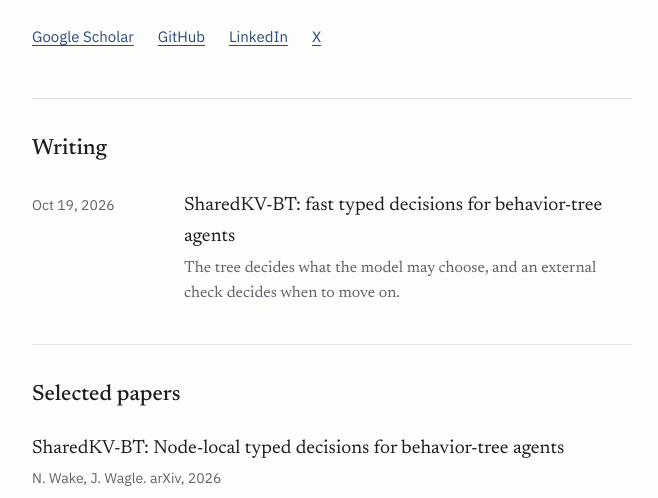
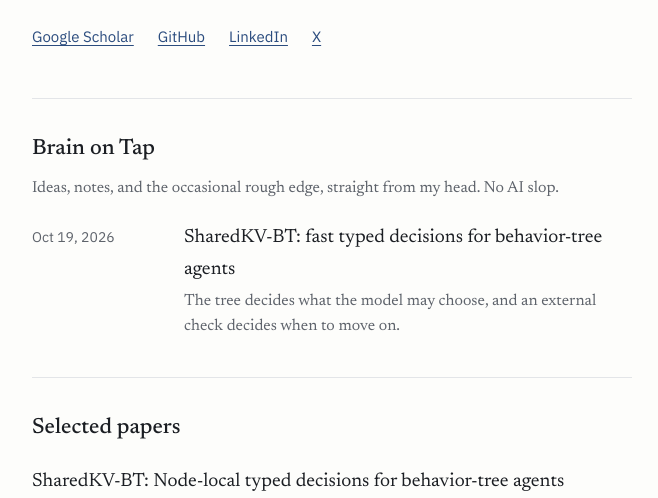
Before and after one commit to Naoki-Wake/Naoki-Wake.github.io, a plain HTML site: page index.html in a window 1280 px wide. Shown: the part 300-798 px from the top of the page, without its empty margins (308-966 px from the left). Drawn offline with Linux system fonts and the light colour scheme.

Commit message:
Personalize homepage writing section as Brain on Tap

```diff
--- a/index.html
+++ b/index.html
@@ -38,7 +38,8 @@
     </header>
 
     <section class="section" id="writing" aria-labelledby="writing-title">
-      <h2 id="writing-title">Writing</h2>
+      <h2 id="writing-title">Brain on Tap</h2>
+      <p class="writing-description">Ideas, notes, and the occasional rough edge, straight from my head. No AI slop.</p>
       <ol class="posts" reversed>
         <li>
           <time datetime="2026-10-19">Oct 19, 2026</time>
--- a/style.css
+++ b/style.css
@@ -214,6 +214,13 @@ a:hover { text-decoration-thickness: 2px; }
 
 /* Home: list of posts */
 
+.writing-description {
+  margin: 0 0 0.5rem;
+  color: var(--graphite);
+  font-size: 1rem;
+  line-height: 1.55;
+}
+
 .posts {
   list-style: none;
   margin: 0;
```
